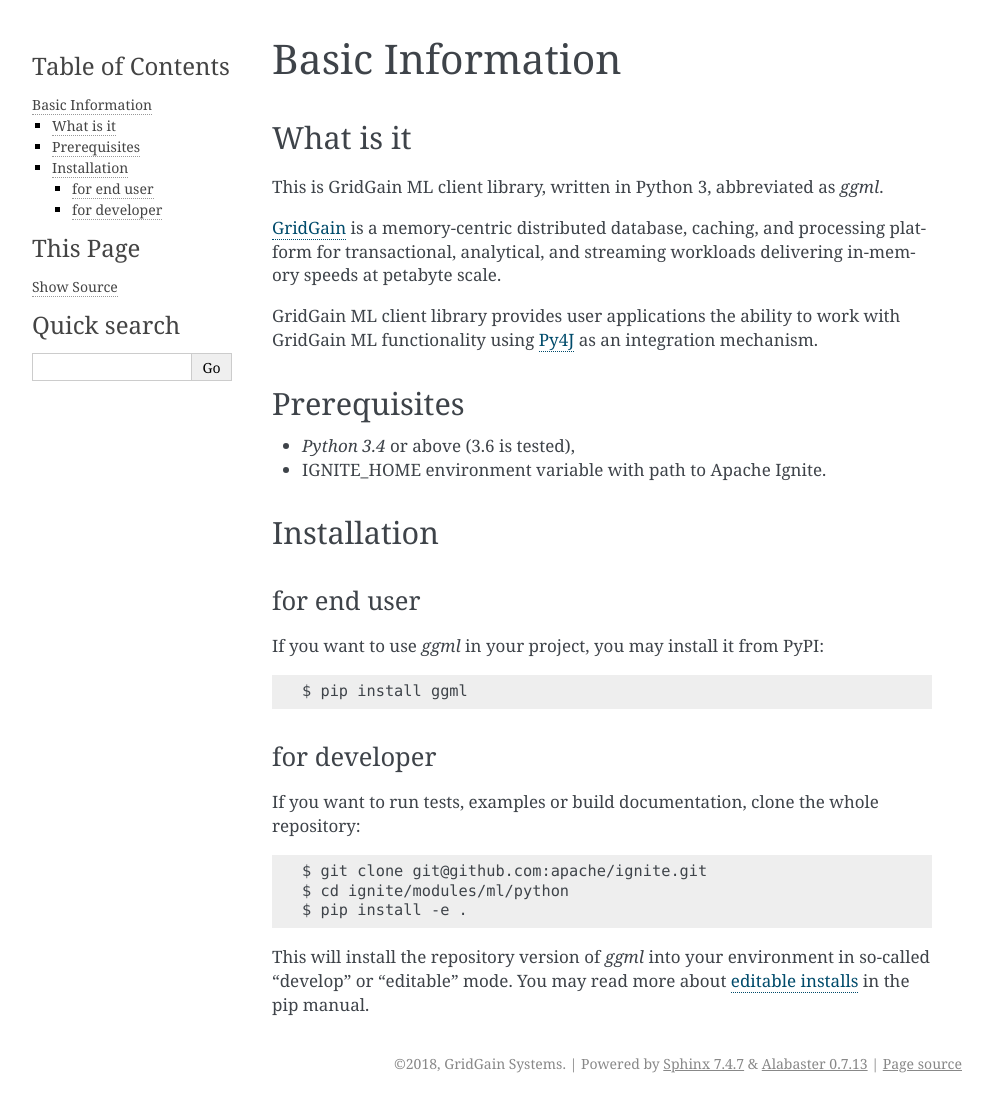
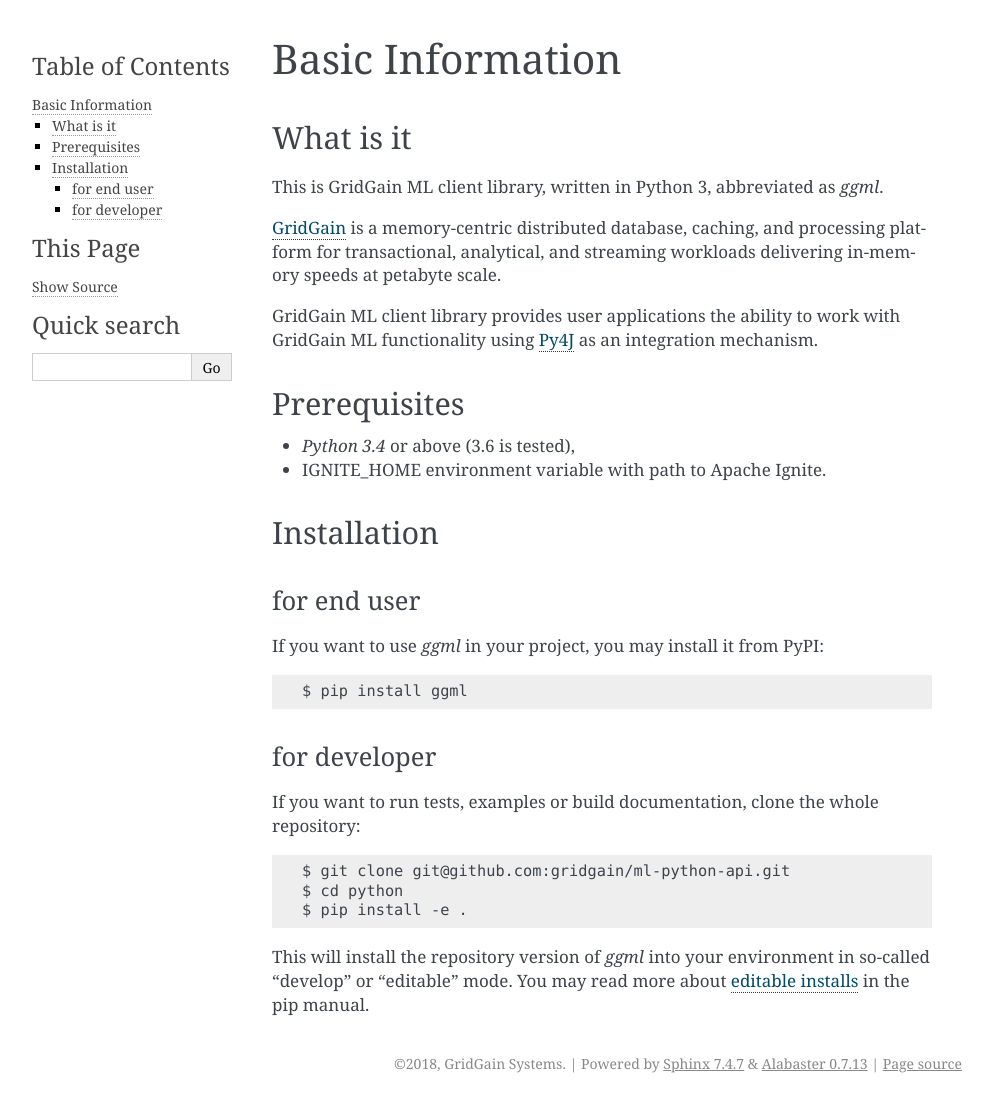
Before and after one commit to gridgain/ml-python-api, a Sphinx documentation site: the page built from python/docs/readme.rst, in a window 1280 px wide. Shown: the whole page, without its empty margins (148-1140 px from the left). Built offline with Sphinx 7.4.7, drawn with Linux system fonts in a browser that asks for light colours.

```diff
--- a/python/docs/readme.rst
+++ b/python/docs/readme.rst
@@ -51,8 +51,8 @@
 
 ::
 
-$ git clone git@github.com:apache/ignite.git
-$ cd ignite/modules/ml/python
+$ git clone git@github.com:gridgain/ml-python-api.git
+$ cd python
 $ pip install -e .
 
 This will install the repository version of *ggml* into your environment in so-called “develop” or “editable” mode. You may read more about `editable installs`_ in the pip manual.
```
